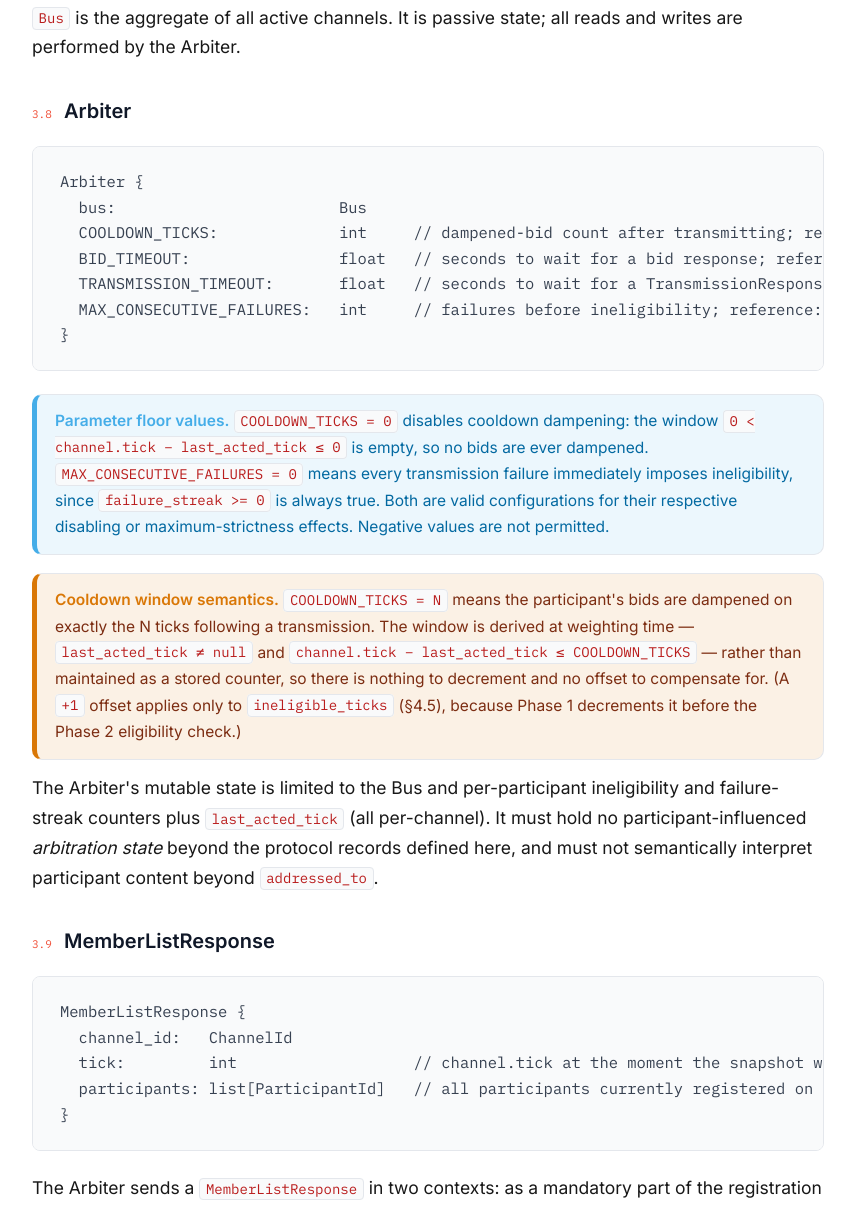
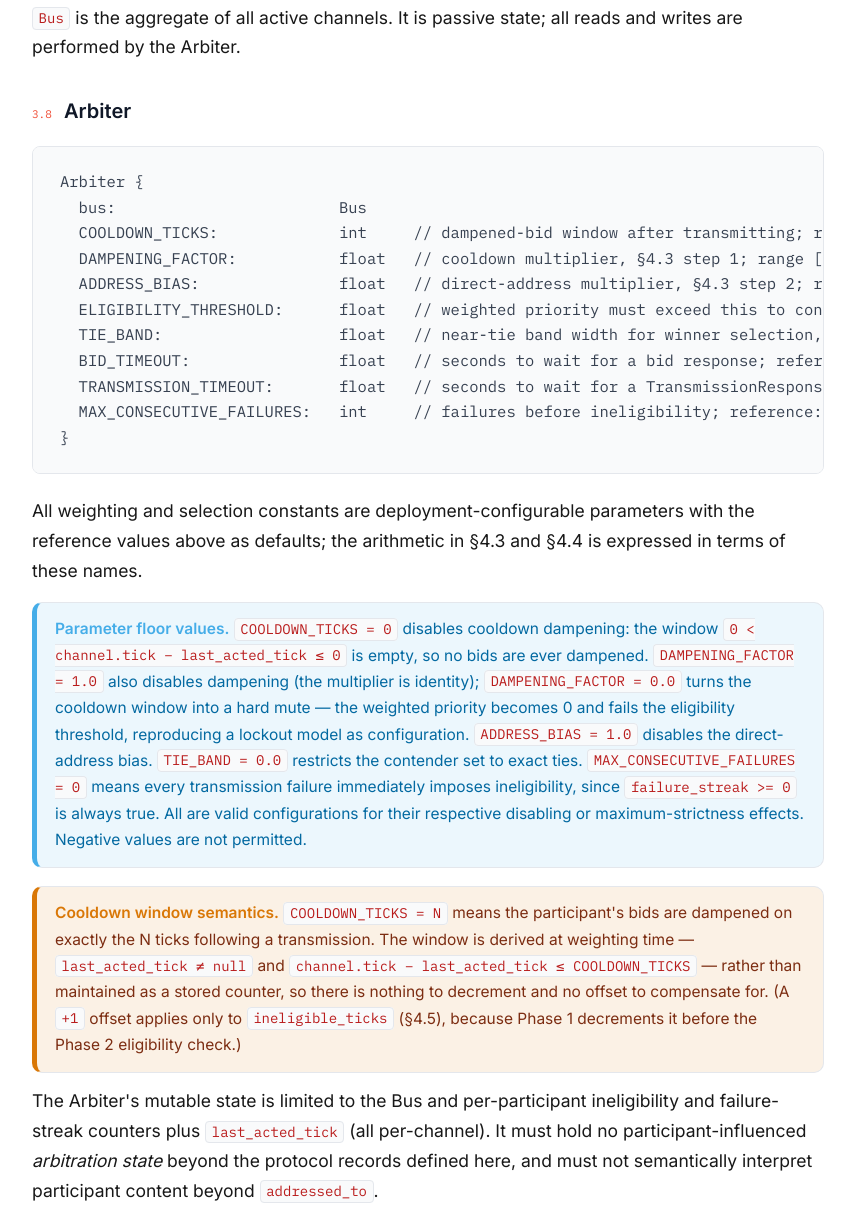
Before and after one commit to minimumbuilds/LTAP-proto, a plain HTML site: page index.html in a window 1280 px wide. Shown: the part 8188-9396 px from the top of the page, without its empty margins (286-1141 px from the left). Drawn offline with Linux system fonts and the light colour scheme.

Commit message:
docs(spec): name the weighting and selection parameters in §3.8
Promote the four remaining hardcoded arbitration constants to named,
deployment-configurable parameters with reference values, matching the
COOLDOWN_TICKS pattern: DAMPENING_FACTOR (0.3), ADDRESS_BIAS (2.0),
ELIGIBILITY_THRESHOLD (0.1), TIE_BAND (0.05). §4.3 and §4.4 arithmetic
is now expressed in terms of these names; §3.8 documents the disabling
and maximum-strictness corner values, including DAMPENING_FACTOR=0.0
reproducing a hard-lockout model as configuration.

Normative literals that cannot be tuned are what forced a downstream
application to fight the reference arbiter client-side instead of
configuring it.

Co-Authored-By: Claude Fable 5 <noreply@anthropic.com>

```diff
--- a/index.html
+++ b/index.html
@@ -595,13 +595,18 @@ Bus {
       <h3 id="dm-arbiter"><span class="sec-num">3.8</span> Arbiter</h3>
       <pre><code>Arbiter {
   bus:                        Bus
-  COOLDOWN_TICKS:             int     // dampened-bid count after transmitting; reference: 2
+  COOLDOWN_TICKS:             int     // dampened-bid window after transmitting; reference: 2
+  DAMPENING_FACTOR:           float   // cooldown multiplier, §4.3 step 1; range [0.0, 1.0]; reference: 0.3
+  ADDRESS_BIAS:               float   // direct-address multiplier, §4.3 step 2; range ≥ 0.0; reference: 2.0
+  ELIGIBILITY_THRESHOLD:      float   // weighted priority must exceed this to contend, §4.4; range [0.0, 1.0); reference: 0.1
+  TIE_BAND:                   float   // near-tie band width for winner selection, §4.4; range [0.0, 1.0]; reference: 0.05
   BID_TIMEOUT:                float   // seconds to wait for a bid response; reference: 5.0
   TRANSMISSION_TIMEOUT:       float   // seconds to wait for a TransmissionResponse; reference: 60.0
   MAX_CONSECUTIVE_FAILURES:   int     // failures before ineligibility; reference: 2
 }</code></pre>
+      <p>All weighting and selection constants are deployment-configurable parameters with the reference values above as defaults; the arithmetic in §4.3 and §4.4 is expressed in terms of these names.</p>
       <div class="callout-note">
-        <strong>Parameter floor values.</strong> <code>COOLDOWN_TICKS = 0</code> disables cooldown dampening: the window <code>0 &lt; channel.tick − last_acted_tick ≤ 0</code> is empty, so no bids are ever dampened. <code>MAX_CONSECUTIVE_FAILURES = 0</code> means every transmission failure immediately imposes ineligibility, since <code>failure_streak &gt;= 0</code> is always true. Both are valid configurations for their respective disabling or maximum-strictness effects. Negative values are not permitted.
+        <strong>Parameter floor values.</strong> <code>COOLDOWN_TICKS = 0</code> disables cooldown dampening: the window <code>0 &lt; channel.tick − last_acted_tick ≤ 0</code> is empty, so no bids are ever dampened. <code>DAMPENING_FACTOR = 1.0</code> also disables dampening (the multiplier is identity); <code>DAMPENING_FACTOR = 0.0</code> turns the cooldown window into a hard mute — the weighted priority becomes 0 and fails the eligibility threshold, reproducing a lockout model as configuration. <code>ADDRESS_BIAS = 1.0</code> disables the direct-address bias. <code>TIE_BAND = 0.0</code> restricts the contender set to exact ties. <code>MAX_CONSECUTIVE_FAILURES = 0</code> means every transmission failure immediately imposes ineligibility, since <code>failure_streak &gt;= 0</code> is always true. All are valid configurations for their respective disabling or maximum-strictness effects. Negative values are not permitted.
       </div>
       <div class="callout-warn">
         <strong>Cooldown window semantics.</strong> <code>COOLDOWN_TICKS = N</code> means the participant's bids are dampened on exactly the N ticks following a transmission. The window is derived at weighting time — <code>last_acted_tick ≠ null</code> and <code>channel.tick − last_acted_tick ≤ COOLDOWN_TICKS</code> — rather than maintained as a stored counter, so there is nothing to decrement and no offset to compensate for. (A <code>+1</code> offset applies only to <code>ineligible_ticks</code> (§4.5), because Phase 1 decrements it before the Phase 2 eligibility check.)
@@ -674,7 +679,7 @@ foreach channel in bus.channels:
           <div class="phase-card">
             <div class="phase-label">Phase 4 · Arbiter · deterministic</div>
             <div class="phase-title">Winner Selection</div>
-            <div class="phase-desc">Highest weighted priority wins. Stochastic tie-break within 0.05 band. At most one winner.</div>
+            <div class="phase-desc">Highest weighted priority wins. Stochastic tie-break within the <code>TIE_BAND</code> (reference 0.05). At most one winner.</div>
           </div>
         </div>
         <div class="phase-section-label" style="margin-top:.5rem">— execution phase —</div>
@@ -742,28 +747,29 @@ foreach channel in bus.channels:
         <table>
           <thead><tr><th>Step</th><th>Operation</th><th>Condition</th></tr></thead>
           <tbody>
-            <tr><td><code>1</code></td><td><code>priority × 0.3</code></td><td><code>participant.last_acted_tick ≠ null</code> and <code>channel.tick − participant.last_acted_tick ≤ COOLDOWN_TICKS</code> (cooldown window)</td></tr>
-            <tr><td><code>2</code></td><td><code>priority × 2.0</code></td><td>Most recent <code>ParticipantTransmission</code> in <code>channel.log</code> has <code>addressed_to</code> == this participant</td></tr>
+            <tr><td><code>1</code></td><td><code>priority × DAMPENING_FACTOR</code></td><td><code>participant.last_acted_tick ≠ null</code> and <code>channel.tick − participant.last_acted_tick ≤ COOLDOWN_TICKS</code> (cooldown window)</td></tr>
+            <tr><td><code>2</code></td><td><code>priority × ADDRESS_BIAS</code></td><td>Most recent <code>ParticipantTransmission</code> in <code>channel.log</code> has <code>addressed_to</code> == this participant</td></tr>
             <tr><td><code>3</code></td><td><code>priority = clamp(priority, 0.0, 1.0)</code></td><td>Always; applied last</td></tr>
           </tbody>
         </table>
       </div>
+      <p>Reference values: <code>DAMPENING_FACTOR = 0.3</code>, <code>ADDRESS_BIAS = 2.0</code> (§3.8). Worked examples below use the reference values.</p>
       <p><strong>Rationale — step 1 (cooldown dampening).</strong> Prevents monopoly without hard-locking turns. Multiplicative, not binary: a participant under cooldown may still win if its raw priority is high enough. The winner of a tick remains eligible on subsequent ticks; only its priority is dampened.</p>
       <p><strong>Rationale — step 2 (direct-address bias).</strong> Gives a priority bias to a participant explicitly addressed in the most recent participant transmission on this channel. System events never displace it. Self-address is suppressed at TransmissionResponse validation (§4.5). The bias is multiplicative so the addressee's own priority signal is preserved: a reluctant addressee (low raw priority) receives a nudge, not a command, and an addressee that bids <code>0.0</code> or <code>want_to_send: false</code> is not dragged into the conversation. This is a bias, not a guarantee.</p>
       <div class="callout-note">
-        <strong>Design note — why not a floor.</strong> Earlier drafts of this specification used <code>priority = max(priority, 0.95)</code> here, applied after cooldown dampening. Field deployment showed this erases the addressee's own priority signal (any willing addressee jumps to 0.95 regardless of its raw bid) and, because the floor overrode dampening, produced persistent A→B→C→A address loops that cooldown could not break. The multiplicative form composes with step 1 — an addressed participant inside its cooldown window nets <code>× 0.6</code> — so directed threading is favoured without becoming self-sustaining.
+        <strong>Design note — why not a floor.</strong> Earlier drafts of this specification used <code>priority = max(priority, 0.95)</code> here, applied after cooldown dampening. Field deployment showed this erases the addressee's own priority signal (any willing addressee jumps to 0.95 regardless of its raw bid) and, because the floor overrode dampening, produced persistent A→B→C→A address loops that cooldown could not break. The multiplicative form composes with step 1 — an addressed participant inside its cooldown window nets <code>× (DAMPENING_FACTOR × ADDRESS_BIAS)</code>, <code>× 0.6</code> at reference values — so directed threading is favoured without becoming self-sustaining.
       </div>
       <div class="callout-warn">
-        <strong>Ping-pong tradeoff.</strong> When two participants consistently address each other, each receives the ×2.0 bias in alternation, which favours turn alternation between them over any third participant whose raw bids are similar. Because the bias composes with cooldown dampening and preserves raw-priority ordering, a third participant with a sufficiently strong bid can still break in. Deployments needing stronger fairness for bystanders may additionally cap consecutive directly-addressed wins at the application layer.
+        <strong>Ping-pong tradeoff.</strong> When two participants consistently address each other, each receives the <code>ADDRESS_BIAS</code> multiplier in alternation, which favours turn alternation between them over any third participant whose raw bids are similar. Because the bias composes with cooldown dampening and preserves raw-priority ordering, a third participant with a sufficiently strong bid can still break in. Deployments needing stronger fairness for bystanders may lower <code>ADDRESS_BIAS</code>, or additionally cap consecutive directly-addressed wins at the application layer.
       </div>
-      <p>A bid is eligible only when <code>want_to_send == true</code> and weighted <code>priority &gt; 0.1</code>.</p>
+      <p>A bid is eligible only when <code>want_to_send == true</code> and weighted <code>priority &gt; ELIGIBILITY_THRESHOLD</code> (reference: 0.1).</p>
 
       <h3 id="phase4"><span class="sec-num">4.4</span> Phase 4 — Winner Selection</h3>
-      <pre><code>eligible   = [b for b in bids if b.want_to_send and b.priority > 0.1]
+      <pre><code>eligible   = [b for b in bids if b.want_to_send and b.priority > ELIGIBILITY_THRESHOLD]
 if eligible is empty → no transmission this tick; advance to Phase 6
 
 top        = max(b.priority for b in eligible)
-contenders = [b for b in eligible if b.priority >= top - 0.05]
+contenders = [b for b in eligible if b.priority >= top - TIE_BAND]
 winner     = random.choice(contenders)</code></pre>
       <p><strong>At most one winner per tick.</strong> If no eligible bids exist, no transmission occurs. Otherwise exactly one winner is selected and signalled.</p>
       <p><strong>Randomness.</strong> The selection algorithm is implementation-defined. Replayable conformance (§6) requires logging the full contender set and <code>rng_state</code> captured <em>before</em> calling <code>random.choice</code>. No specific algorithm or seed strategy is mandated.</p>
@@ -943,12 +949,12 @@ winner     = random.choice(contenders)</code></pre>
             </tr>
             <tr>
               <td><strong>Backoff / Cooldown</strong></td>
-              <td>Automated: for the <code>COOLDOWN_TICKS</code> ticks after a win, the winner's bids are multiplicatively dampened (×0.3), preventing a participant from immediately dominating subsequent ticks without any coordinator intervention — while leaving it able to win when no one else contends.</td>
+              <td>Automated: for the <code>COOLDOWN_TICKS</code> ticks after a win, the winner's bids are multiplicatively dampened (×<code>DAMPENING_FACTOR</code>, reference 0.3), preventing a participant from immediately dominating subsequent ticks without any coordinator intervention — while leaving it able to win when no one else contends.</td>
               <td>Manual: no built-in cooldown mechanism; preventing consecutive wins requires explicit prompt engineering (e.g. "do not speak twice in a row") or custom routing functions.</td>
             </tr>
             <tr>
               <td><strong>Direct Addressing</strong></td>
-              <td>Protocol-level: if the most recent <code>ParticipantTransmission</code> named a participant in <code>addressed_to</code>, that participant's bid priority is multiplied ×2.0 in the next weighting pass (§4.3).</td>
+              <td>Protocol-level: if the most recent <code>ParticipantTransmission</code> named a participant in <code>addressed_to</code>, that participant's bid priority is multiplied by <code>ADDRESS_BIAS</code> (reference ×2.0) in the next weighting pass (§4.3).</td>
               <td>Contextual: agents may reply when they see their name in conversation text, but this depends on LLM inference — there is no arithmetic priority boost enforced by the framework.</td>
             </tr>
           </tbody>
```
Also changed, not shown: 1 other file.
